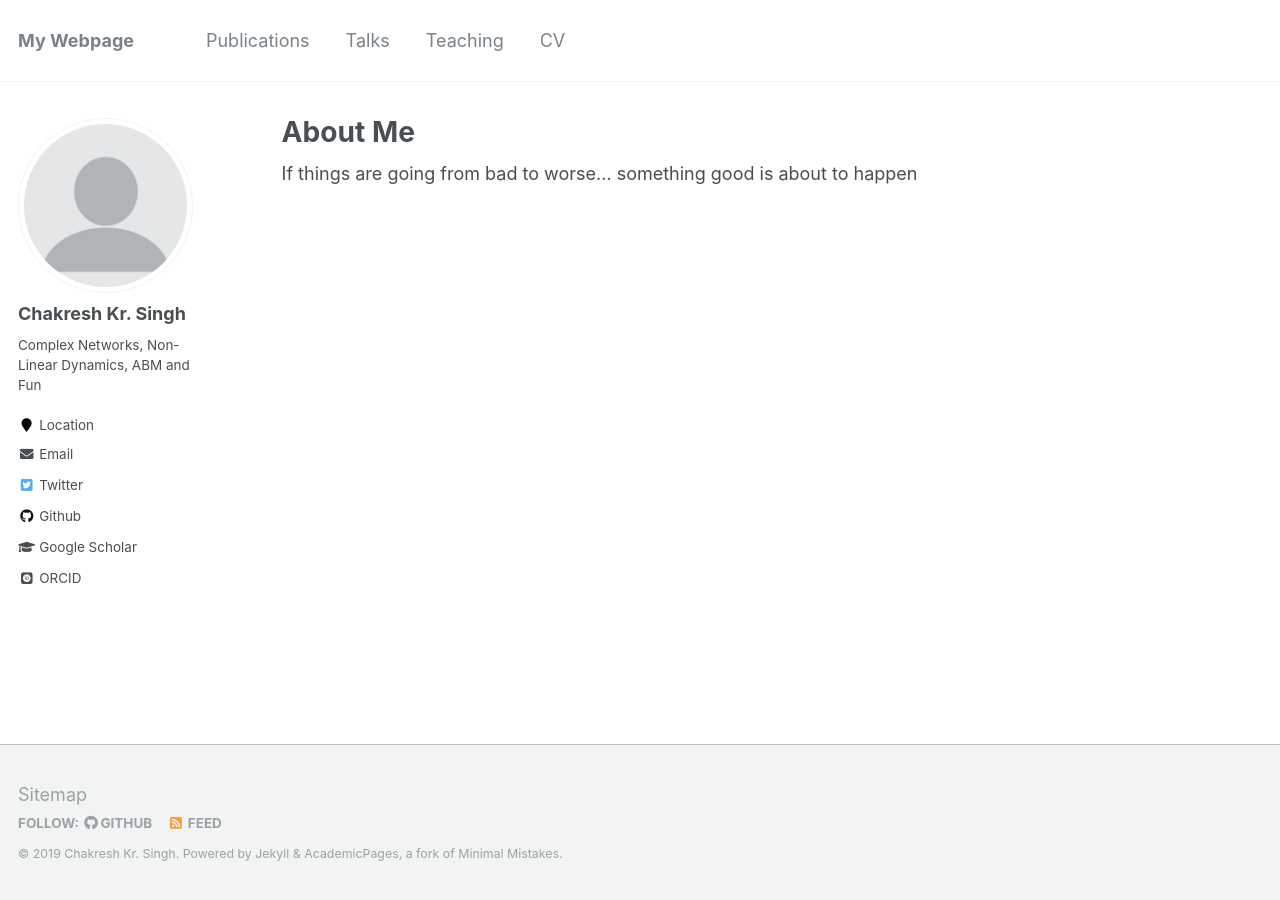
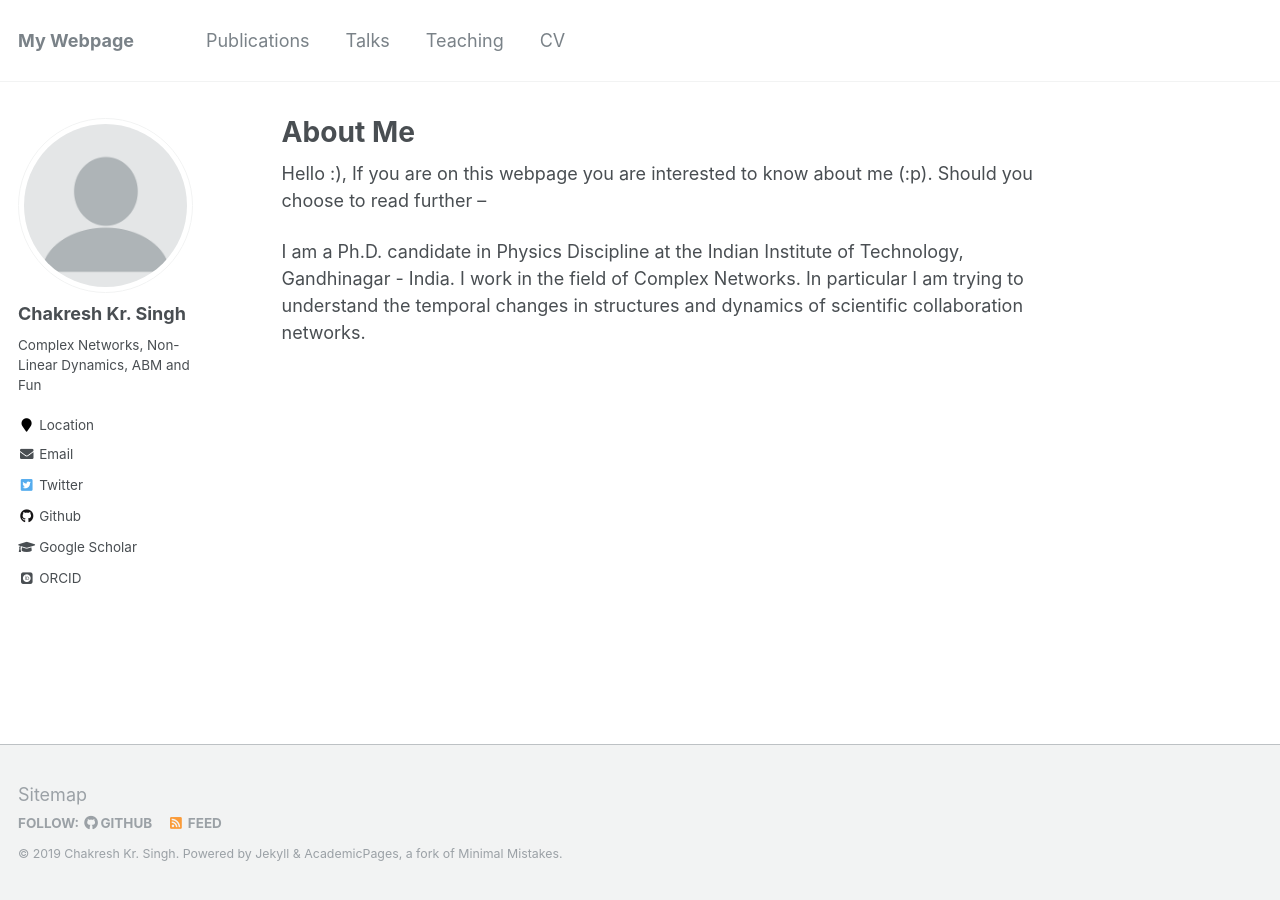
Before and after one commit to ChakreshIITGN/ChakreshIITGN.github.io, a Jekyll site: the page built from _pages/about.md, in a window 1280 px wide. Built offline with Jekyll 4.4.1, drawn with Linux system fonts in a browser that asks for light colours; some web fonts are replaced.

Commit message:
Update about.md

```diff
--- a/_pages/about.md
+++ b/_pages/about.md
@@ -8,4 +8,6 @@ redirect_from:
   - /about.html
 ---
 
-If things are going from bad to worse... something good is about to happen
+Hello :), If you are on this webpage you are interested to know about me (:p). Should you choose to read further --
+
+I am a Ph.D. candidate in Physics Discipline at the Indian Institute of Technology, Gandhinagar - India. I work in the field of Complex Networks. In particular I am trying to understand the temporal changes in structures and dynamics of scientific collaboration networks.
```
